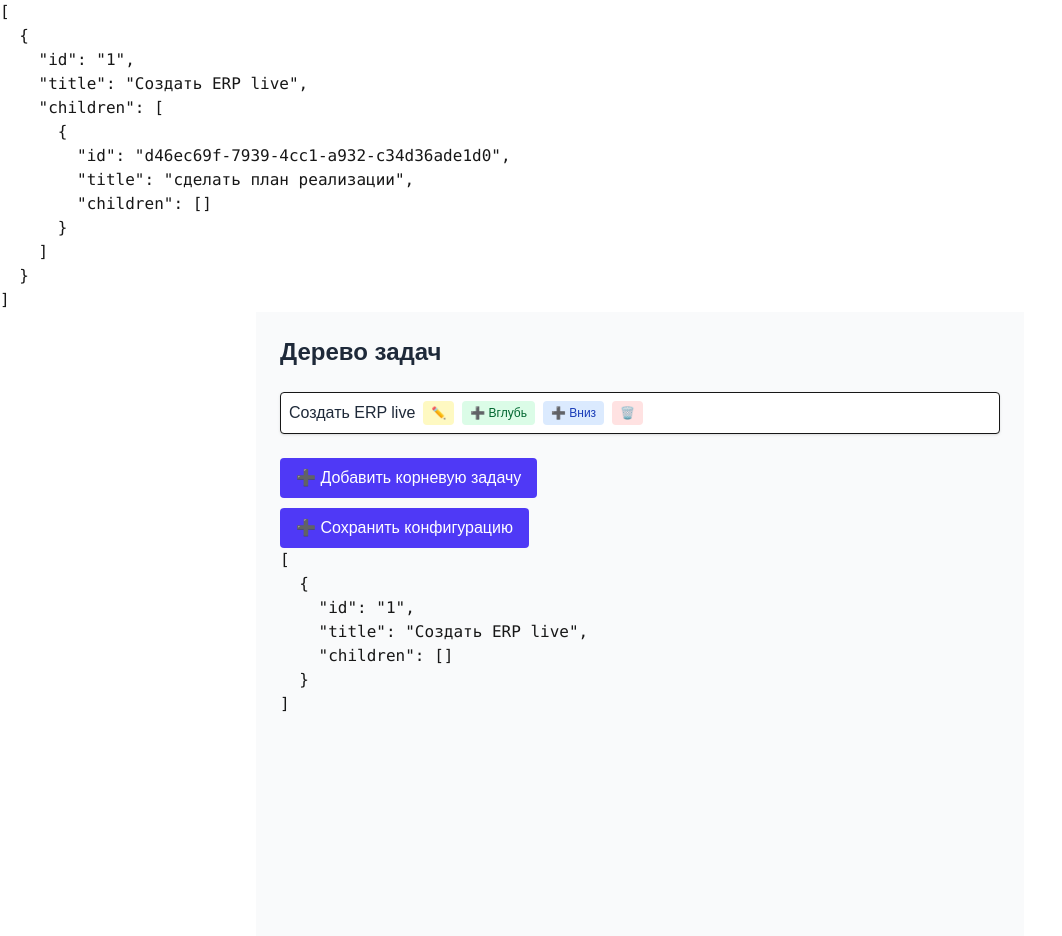
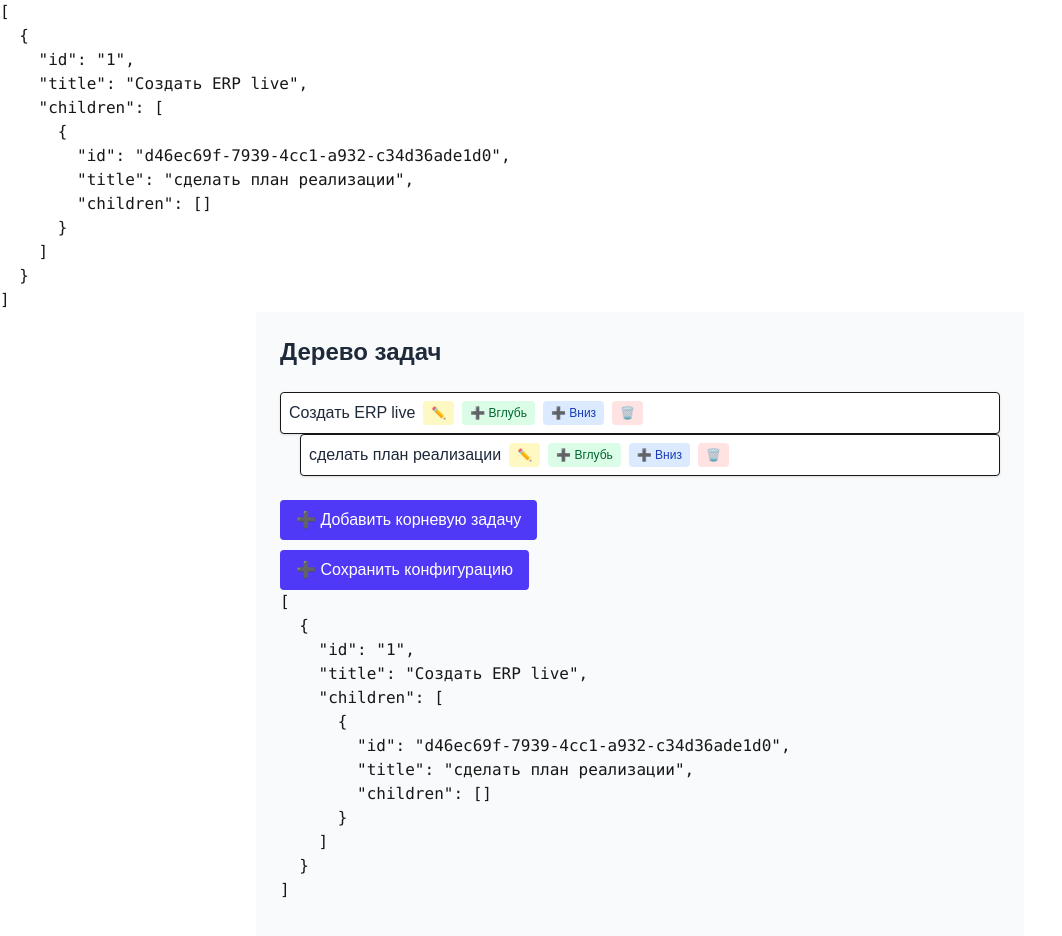
Before and after one commit to Yeminfu/erp-live, a Next.js app: page / in a window 1280 px wide. Shown: the top 936 px of the page, without its empty margins (0-1062 px from the left). Built offline with nearby package versions, Linux system fonts and the light colour scheme.

Commit message:
вывел стартовые задачи из конфиги

```diff
--- a/app/client.tsx
+++ b/app/client.tsx
@@ -3,14 +3,6 @@
 import React, { useState, useRef, useCallback } from "react";
 import { v4 as uuidv4 } from "uuid";
 import ts_task from "./interfaces/ts_task";
-
-const initialTasks: ts_task[] = [
-  {
-    id: "1",
-    title: "Создать ERP live",
-    children: [],
-  },
-];
 
 const TaskItem = React.memo(
   ({
@@ -136,9 +128,7 @@
 );
 
 export default function TaskTree(props: { config: ts_task[] }) {
-  console.log(props.config);
-
-  const [tasks, setTasks] = useState<ts_task[]>(initialTasks);
+  const [tasks, setTasks] = useState<ts_task[]>(props.config);
   const [editingId, setEditingId] = useState<string | null>(null);
   const [editValue, setEditValue] = useState("");
   const inputRef = useRef<HTMLInputElement>(null);
```
